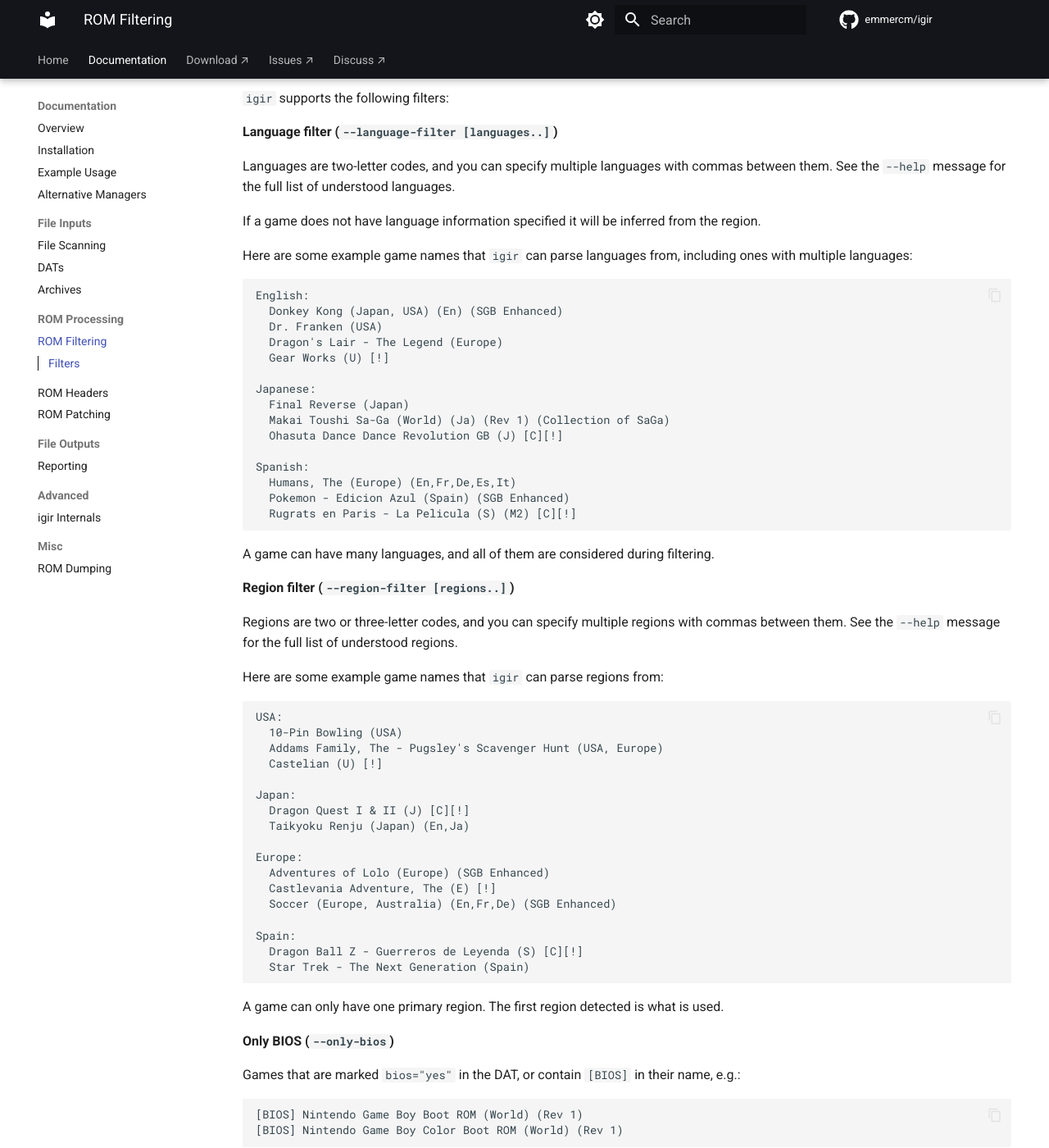
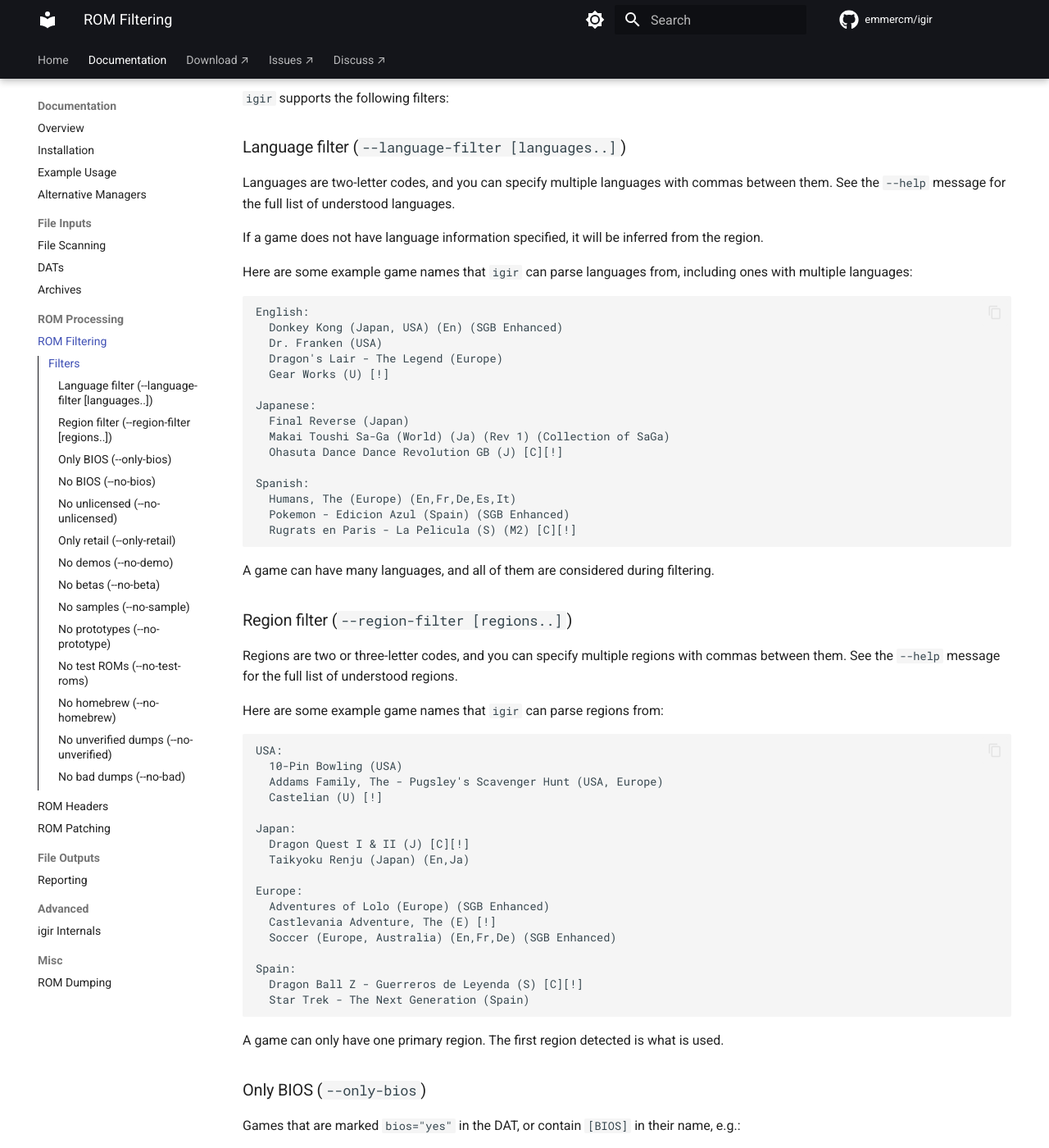
Before and after one commit to emmercm/igir, an MkDocs documentation site: the page built from docs/rom-filtering.md, in a window 1280 px wide and 1400 px high, scrolled down 388 px. Shown: the whole window at 82% size. Built offline with MkDocs 1.6.1 and Material for MkDocs 9.7.7, drawn with Linux system fonts in a browser that asks for light colours; comment, search, counter and statistics services are not loaded; some of the changed text lies outside the part shown.

Commit message:
Docs update

````diff
--- a/docs/examples.md
+++ b/docs/examples.md
@@ -81,10 +81,9 @@ Let's say we've done the above sorting we want to copy some ROMs from `ROMs-Sort
 
 We would prefer having only one copy of every game (1G1R), so there is less to scroll through to find what we want, and because we have a preferred language. Our flash cart can't read `.zip` files, so we'll need to extract our ROMs during copying.
 
-We also don't need any DATs in order to perform this copy as the ROMs in `ROMs-Sorted/` were already sorted using DATs. We can just copy & extract our files as-is.
-
 ```shell
 igir copy extract test clean \
+  --dat "No-Intro*.zip" \
   --input "ROMs-Sorted/Nintendo - Game Boy" \
   --output /Volumes/FlashCart/ \
   --dir-letter \
@@ -103,7 +102,67 @@ igir copy extract test clean \
     └── Pokemon - Yellow Version - Special Pikachu Edition (USA, Europe) (CGB+SGB Enhanced).gb
 ```
 
-TODO(cemmer): asciicast
+[![asciicast](https://asciinema.org/a/K8ROFbX8c4NJfUue3lwbe7d8V.svg)](https://asciinema.org/a/K8ROFbX8c4NJfUue3lwbe7d8V)
+
+!!! info
+
+    See the [ROM filtering](rom-filtering.md) page for other ways that you can filter your collection.
+
+## Specific emulator frontends
+
+### RetroArch
+
+!!! info
+
+    [RetroArch](https://www.retroarch.com/) is a frontend UI for the [Libretro API](https://www.libretro.com/).
+
+First, RetroArch needs a number of [BIOS files](https://docs.libretro.com/library/bios/). Thankfully, the libretro team maintains a DAT of these "system" files, so we don't have to guess at the correct filenames.
+
+With `igir`'s support for [DAT URLs](dats.md) we don't even have to download it! Locate your "System/BIOS" directory as configured in RetroArch and use it as your output directory:
+
+```shell
+igir copy extract test clean \
+  --dat "https://raw.githubusercontent.com/libretro/libretro-database/master/dat/System.dat" \
+  --input BIOS/ \
+  --output ~/Documents/RetroArch/system/
+```
+
+RetroArch is less opinionated about where your ROMs can live, you have to specify "content" directories during setup.
+
+!!! note
+
+    If you want store your ROMs in the RetroArch folder, you could co-locate them near your BIOS files:
+
+    ```shell
+    igir copy zip test \
+      --dat "No-Intro*.zip" \
+      --input ROMs/ \
+      --output ~/Documents/RetroArch/roms \
+      --dir-dat-name
+    ```
+
+From there, all you should have to do is "[import content](https://docs.libretro.com/guides/import-content/)."
+
+### EmulationStation Desktop Edition (ES-DE)
+
+!!! info
+
+    [EmulationStation Desktop Edition](https://es-de.org) is a frontend for [RetroArch](https://www.retroarch.com/), so the instructions are the same as RetroArch.
+
+### RetroPie
+
+!!! info
+
+    [RetroPie](https://retropie.org.uk/) is an installer for [EmulationStation](https://emulationstation.org/) & [RetroArch](https://www.retroarch.com/) on single-board computers (SBCs).
+
+Because RetroPie uses RetroArch under the hood, the instructions are generally the same. By default, the RetroPie BIOS directory is `/home/pi/RetroPie/BIOS`:
+
+```shell
+igir copy extract test clean \
+  --dat "https://raw.githubusercontent.com/libretro/libretro-database/master/dat/System.dat" \
+  --input BIOS/ \
+  --output /home/pi/RetroPie/BIOS
+```
 
 ## Specific consoles & hardware
 
--- a/docs/rom-filtering.md
+++ b/docs/rom-filtering.md
@@ -12,11 +12,11 @@ They are processed in this order:
 
 `igir` supports the following filters:
 
-**Language filter (`--language-filter [languages..]`)**
+### Language filter (`--language-filter [languages..]`)
 
 Languages are two-letter codes, and you can specify multiple languages with commas between them. See the `--help` message for the full list of understood languages.
 
-If a game does not have language information specified it will be inferred from the region.
+If a game does not have language information specified, it will be inferred from the region.
 
 Here are some example game names that `igir` can parse languages from, including ones with multiple languages:
 
@@ -40,7 +40,7 @@ Spanish:
 
 A game can have many languages, and all of them are considered during filtering.
 
-**Region filter (`--region-filter [regions..]`)**
+### Region filter (`--region-filter [regions..]`)
 
 Regions are two or three-letter codes, and you can specify multiple regions with commas between them. See the `--help` message for the full list of understood regions.
 
@@ -68,7 +68,7 @@ Spain:
 
 A game can only have one primary region. The first region detected is what is used.
 
-**Only BIOS (`--only-bios`)**
+### Only BIOS (`--only-bios`)
 
 Games that are marked `bios="yes"` in the DAT, or contain `[BIOS]` in their name, e.g.:
 
@@ -94,7 +94,7 @@ Caihong Zhanshi - Rainbow Prince (Taiwan) (Unl)
 
 These games are still considered "retail" releases (below).
 
-**Only retail (`--only-retail`)**
+### Only retail (`--only-retail`)
 
 Enables all the following `--no-*` options, as well as filtering out games that are:
 
@@ -162,7 +162,7 @@ Enables all the following `--no-*` options, as well as filtering out games that
   R-Type DX (U) [C][t2]
   ```
 
-**No demos (`--no-demo`)**
+### No demos (`--no-demo`)
 
 Filters out games that contain `(Demo)` in their name, e.g.:
 
@@ -171,7 +171,7 @@ Coria and the Sunken City (Unknown) (Demo)
 Two Hearts (Japan) (Demo) (Unl)
 ```
 
-**No betas (`--no-beta`)**
+### No betas (`--no-beta`)
 
 Filters out games that contain `(Beta)` in their name, e.g.:
 
@@ -180,7 +180,7 @@ Cosmo Tank (Japan) (Beta)
 F-15 Strike Eagle II (USA, Europe) (Beta) (July, 1992)
 ```
 
-**No samples (`--no-sample`)**
+### No samples (`--no-sample`)
 
 Filters out games that contain `(Sample)` in their name, e.g.:
 
@@ -189,7 +189,7 @@ Mega Man III (USA) (Sample)
 Shin Nihon Pro Wrestling - Toukon Sanjuushi (Japan) (Sample)
 ```
 
-**No prototypes (`--no-prototype`)**
+### No prototypes (`--no-prototype`)
 
 Filters out games that contain `(Proto)` or `(Prototype)` in their name, e.g.:
 
@@ -198,7 +198,7 @@ Philip & Marlowe in Bloomland (USA) (Proto)
 Sword of Hope, The (Europe) (Proto)
 ```
 
-**No test ROMs (`--no-test-roms`)**
+### No test ROMs (`--no-test-roms`)
 
 Filters out games that contain `(Test)` in their name, e.g.:
 
@@ -207,7 +207,7 @@ Filters out games that contain `(Test)` in their name, e.g.:
 Game Boy Test Cartridge (USA, Europe) (Proto) (Test Program)
 ```
 
-**No homebrew (`--no-homebrew`)**
+### No homebrew (`--no-homebrew`)
 
 Filters out games that contain `(Homebrew)` in their name, e.g.:
 
@@ -216,7 +216,7 @@ Game Boy Camera Gallery 2022, The (World) (Aftermarket) (Homebrew)
 GB-Wordyl (World) (Aftermarket) (Homebrew)
 ```
 
-**No unverified dumps (`--no-unverified`)**
+### No unverified dumps (`--no-unverified`)
 
 Filters out games that do _not_ contain `[!]` in their name, e.g.:
 
@@ -229,7 +229,7 @@ Grand Theft Auto (E) (M5) [C][t1]
 
 Note that this is a [GoodTools](https://emulation.gametechwiki.com/index.php/GoodTools#Good_codes) naming convention, other groups such as [No-Intro](https://no-intro.org/) never include `[!]` in their names!
 
-**No bad dumps (`--no-bad`)**
+### No bad dumps (`--no-bad`)
 
 Filters out games that contain `[b]` or `[b#]` in their name, e.g.:
 
--- a/mkdocs.yml
+++ b/mkdocs.yml
@@ -96,6 +96,8 @@ markdown_extensions:
   - pymdownx.inlinehilite
   - pymdownx.snippets
   - pymdownx.superfences
+  # https://github.com/mkdocs/mkdocs/issues/545: allow two-space indented lists
+  - mdx_truly_sane_lists
 
 extra:
   analytics:
````
Also changed, not shown: other parts of docs/rom-filtering.md (+3 -3 lines), docs/alternatives.md (+2 -1 lines), 1 other file.
